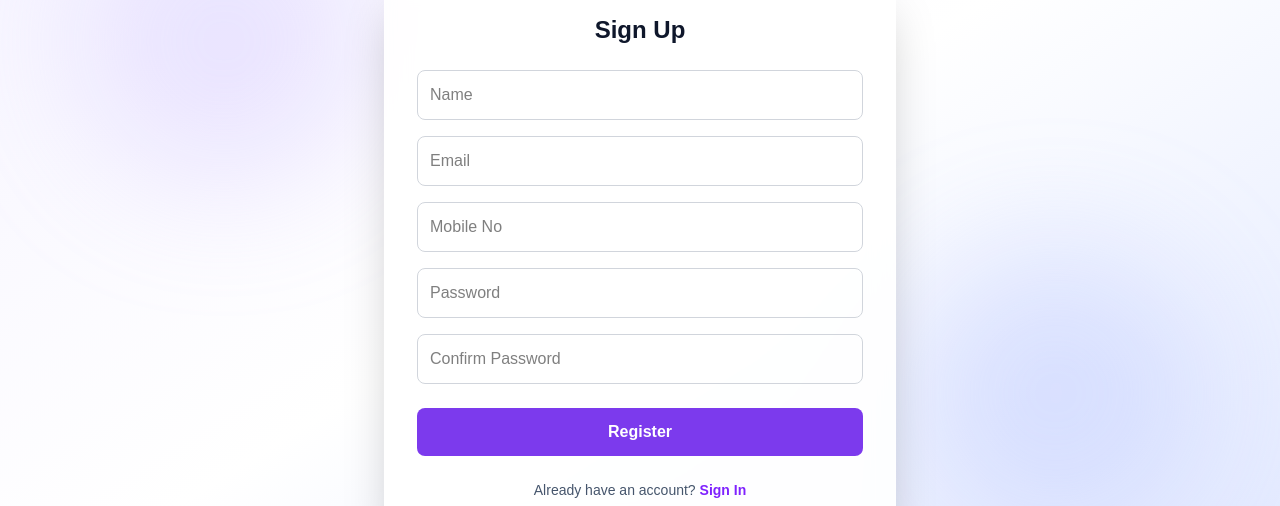
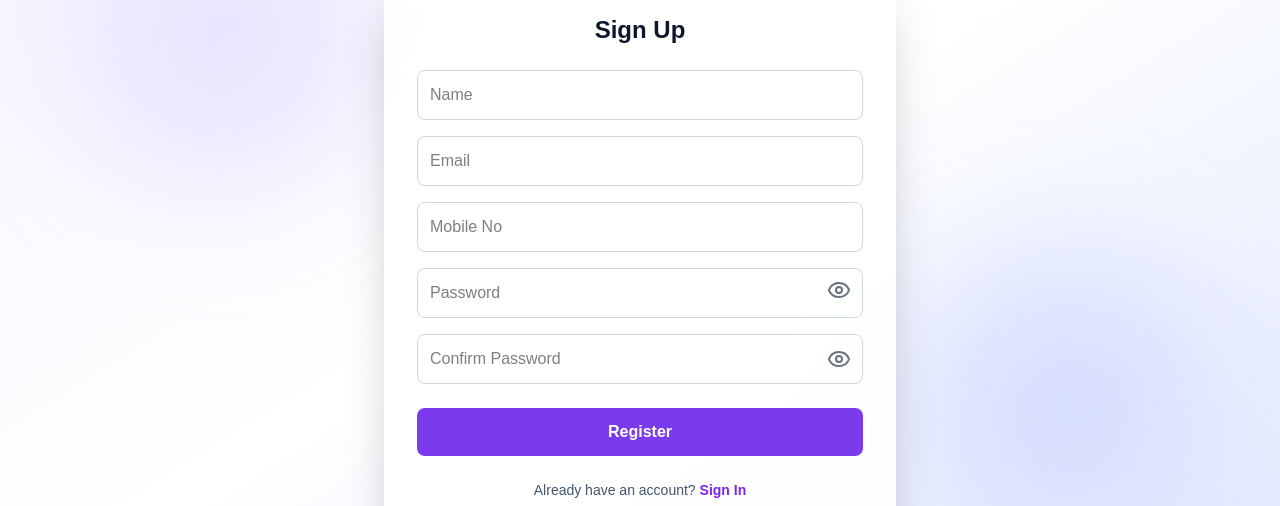
Before and after one commit to lxakshaseth/sales-automation, a Next.js app in the folder my-app/: page /sign-up in a window 1280 px wide. Shown: the part 183-689 px from the top of the page. Built offline with nearby package versions, Linux system fonts and the light colour scheme.

Commit message:
added eye in c_password

```diff
--- a/my-app/src/app/sign-up/page.tsx
+++ b/my-app/src/app/sign-up/page.tsx
@@ -1,7 +1,7 @@
 "use client";
 import React, { useState } from "react";
 import toast from "react-hot-toast";
-import { Rocket } from "lucide-react";
+import { Rocket, Eye, EyeOff } from "lucide-react";
 import { useRouter } from "next/navigation";
 
 
@@ -14,7 +14,8 @@ export default function Signup() {
     password: "",
     confirmPassword: "",
   });
-
+  const [showPassword, setShowPassword] = useState(false);
+  const [showConfirmPassword, setShowConfirmPassword] = useState(false);
   const [loading, setLoading] = useState(false);
 
   const handleChange = (e: React.ChangeEvent<HTMLInputElement>) => {
@@ -151,8 +152,9 @@ export default function Signup() {
               className="w-full border border-gray-300 rounded-lg p-3 mb-4 text-black focus:outline-none focus:ring-2 focus:ring-violet-500"
             />
 
+            <div className="relative">
               <input
-              type="password"
+                type={showPassword ? "text" : "password"}
                 name="password"
                 required
                 placeholder="Password"
@@ -162,8 +164,18 @@ export default function Signup() {
                 className="w-full border border-gray-300 rounded-lg p-3 mb-4 text-black focus:outline-none focus:ring-2 focus:ring-violet-500"
               />
 
+              <button
+                type="button"
+                onClick={() => setShowPassword(!showPassword)}
+                className="absolute right-3 top-1/3 -translate-y-1/2 text-gray-500 hover:text-gray-700"
+              >
+                {showPassword ? <EyeOff /> : <Eye />}
+              </button>
+            </div>
+
+            <div className="relative">
               <input
-              type="password"
+                type={showConfirmPassword ? "text" : "password"}
                 name="confirmPassword"
                 required
                 placeholder="Confirm Password"
@@ -172,6 +184,21 @@ export default function Signup() {
                 disabled={loading}
                 className="w-full border border-gray-300 rounded-lg p-3 mb-6 text-black focus:outline-none focus:ring-2 focus:ring-violet-500"
               />
+
+              <button
+                type="button"
+                onClick={() => setShowConfirmPassword(!showConfirmPassword)}
+                className="absolute right-3 top-1/3 -translate-y-1/2 text-gray-500 hover:text-gray-700"
+              >
+                {showConfirmPassword ? <EyeOff /> : <Eye />}
+              </button>
+            </div>
+            {formData.confirmPassword &&
+            formData.password !== formData.confirmPassword && (
+              <p className="text-red-500 text-sm mb-4">
+                Passwords do not match
+              </p>
+            )}
 
             <button
               type="submit"
```
Lines whose indentation alone changed are shown as unchanged.
